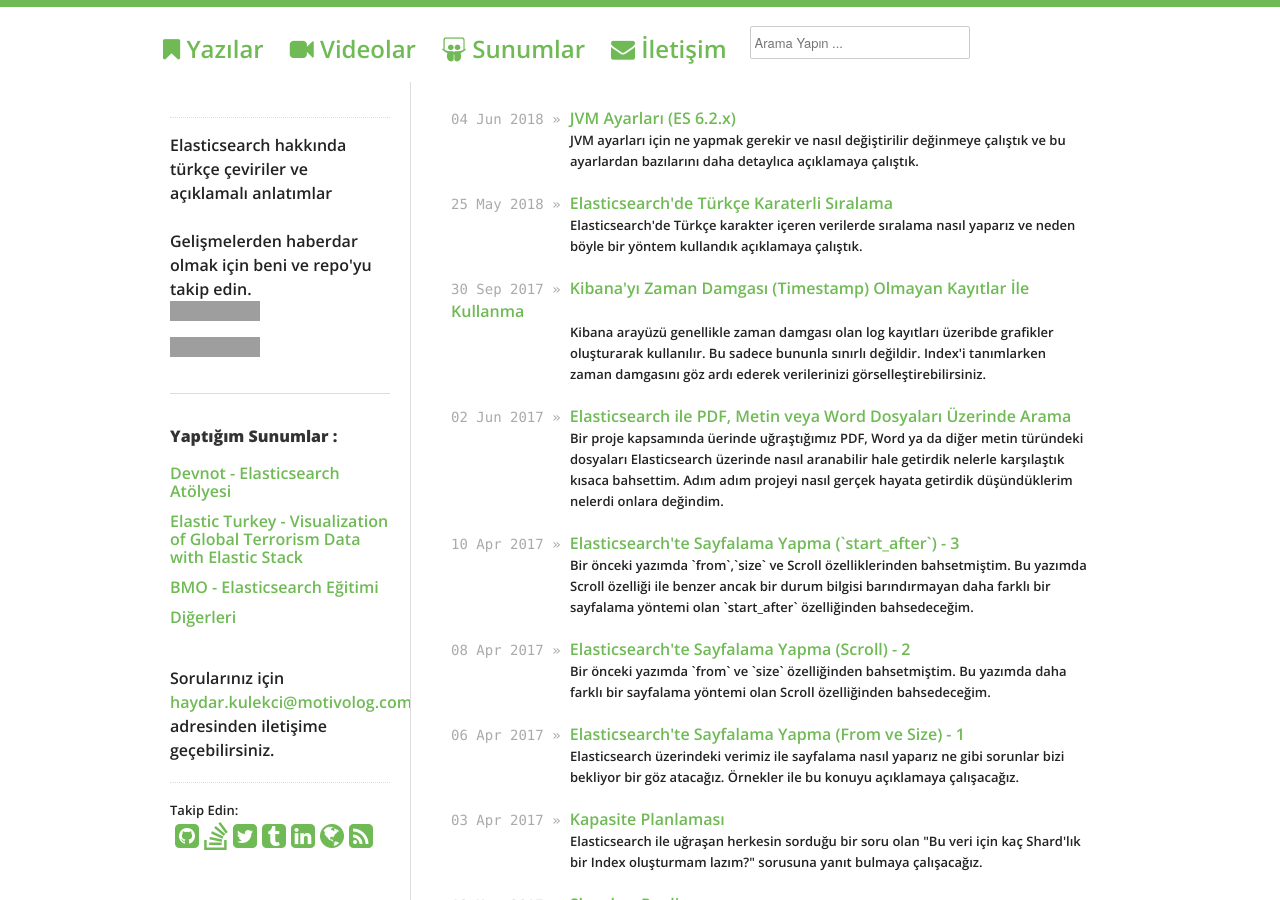
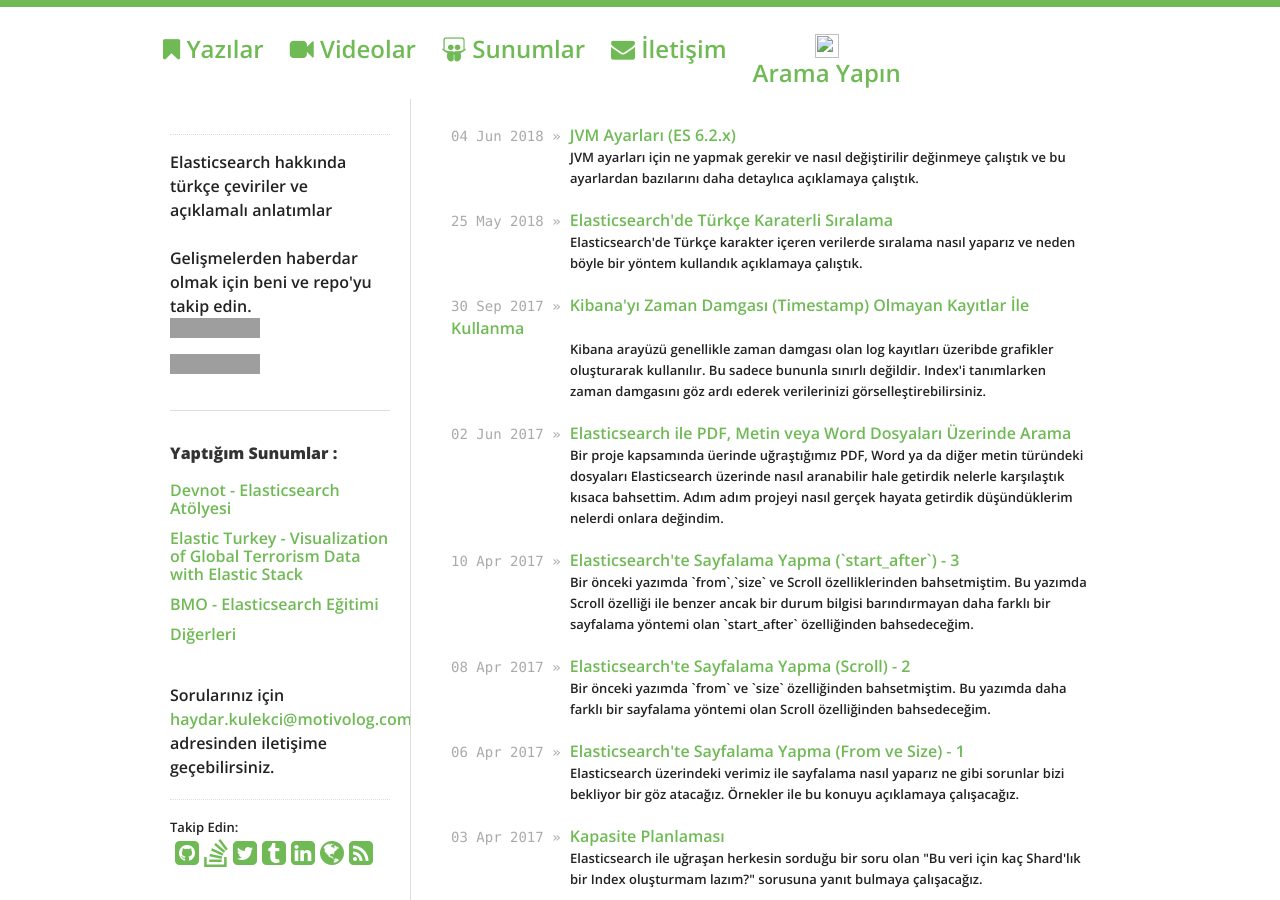
Before and after one commit to hkulekci/elasticsearch, a Jekyll site: the page built from index.html, in a window 1280 px wide and 900 px high, cut to the strip 0-900 px from the top of the window. Built offline with Jekyll 4.4.1, drawn with Linux system fonts in a browser that asks for light colours; nearby versions of some CDN libraries; comment, search, counter and statistics services are not loaded; grey boxes are pictures that could not be loaded.

Commit message:
Update default.html

```diff
--- a/_layouts/default.html
+++ b/_layouts/default.html
@@ -33,7 +33,7 @@
       <li><h2><a href="/videos"><i class="fa fa-video-camera"></i> Videolar</a></h2></li>
       <li><h2><a href="/presentations"><i class="fa fa-slideshare"></i> Sunumlar</a></h2></li>
       <li><h2><a href="/contact"><i class="fa fa-envelope"></i> İletişim</a></h2></li>
-      <li><input type="text" class="st-default-search-input" placeholder="Arama Yapın ..."></li>
+      <li><h2><a href="https://index.as/hkulekci/articles-1057" target="_blank"><img src="https://index.as/favicon.png" width="24px" height="24px"> Arama Yapın</a></li>
     </ul>
   </div>
   <div class="container">
```
